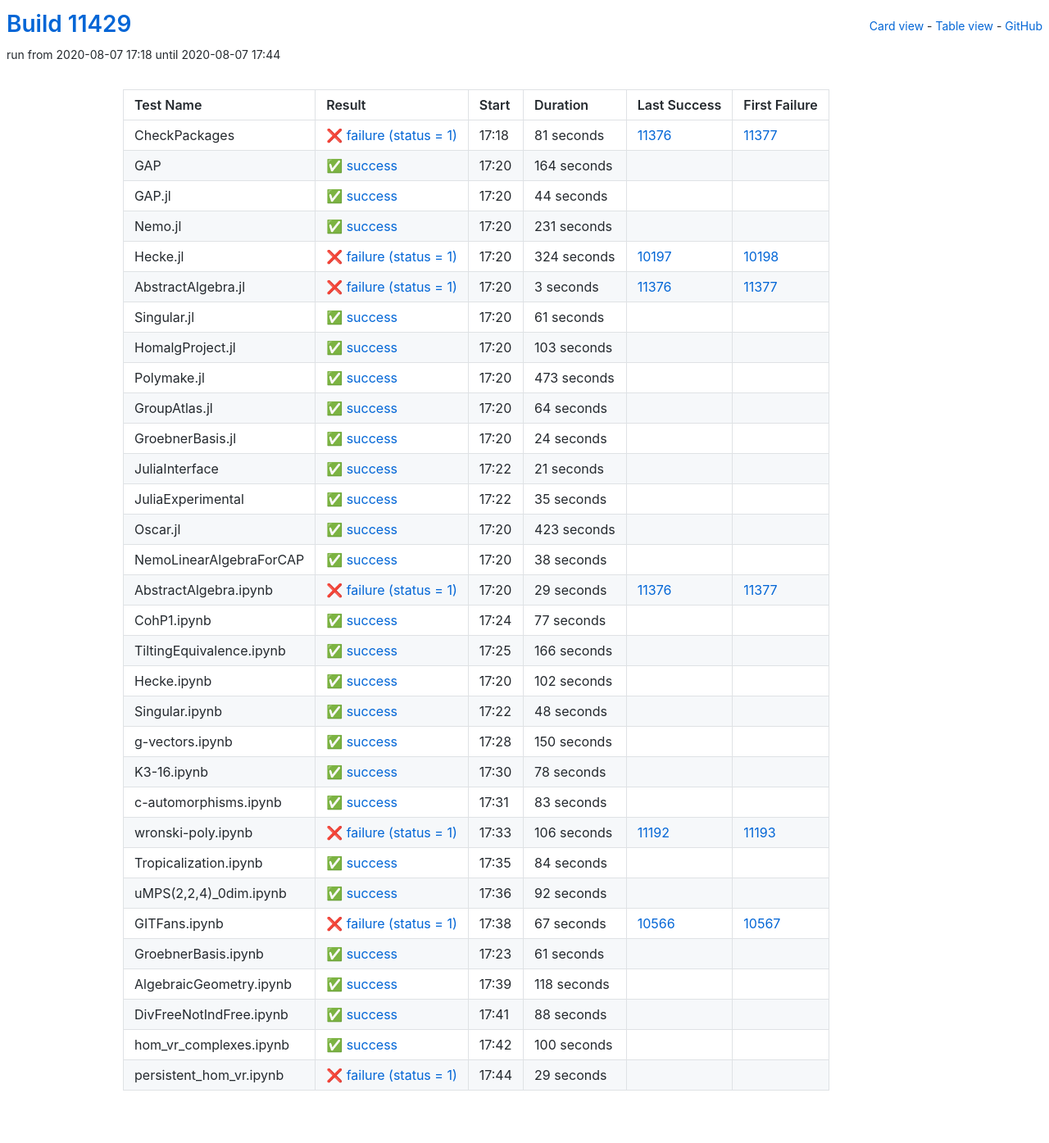
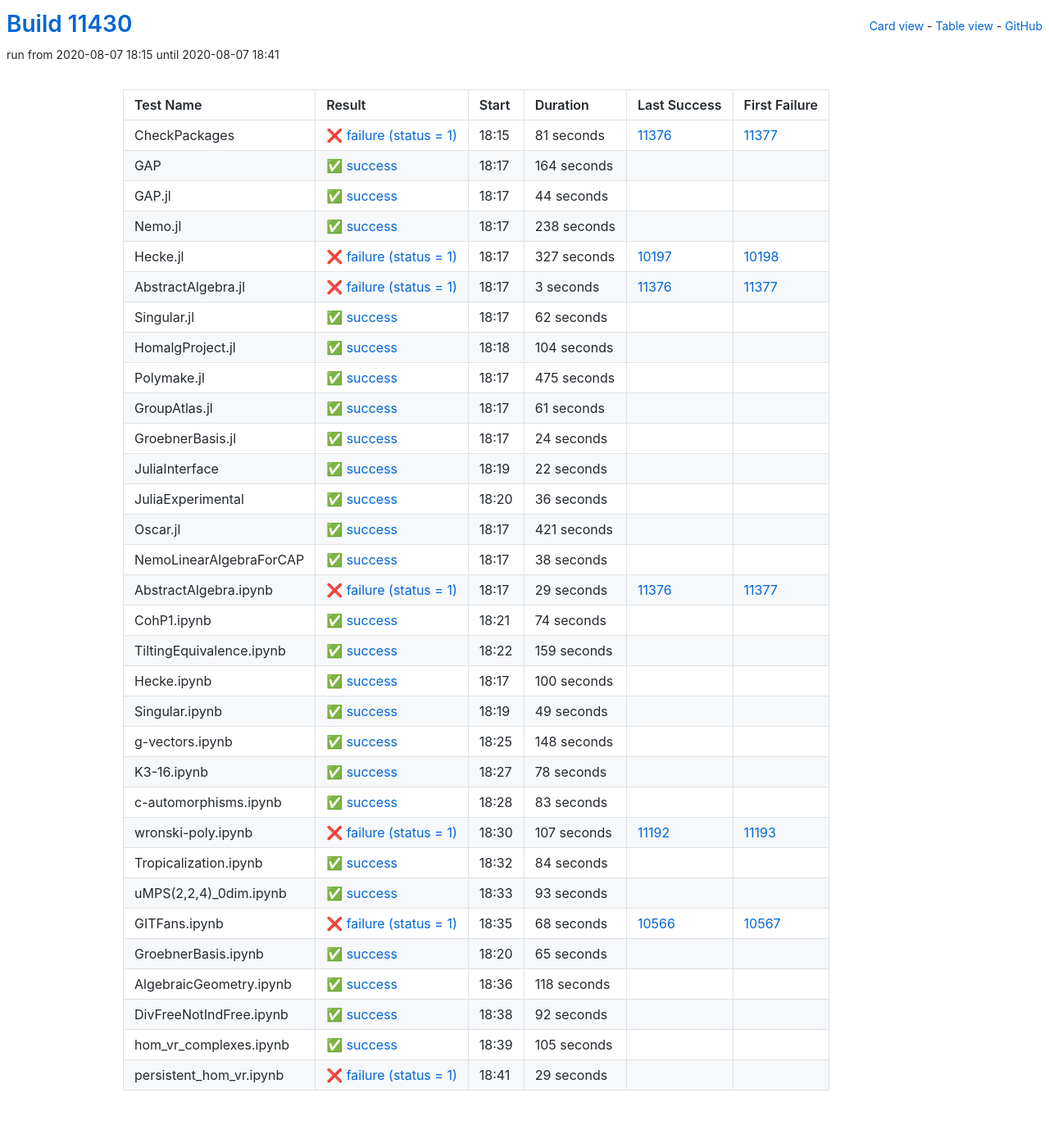
Before and after one commit to oscar-system/oscar-ci-status, a Jekyll site: the page built from table.html, in a window 1280 px wide. Shown: the whole page at 82% size. Built offline with Jekyll 4.4.1, drawn with Linux system fonts in a browser that asks for light colours.

Commit message:
Build #11430

```diff
--- a/_data/ci.yml
+++ b/_data/ci.yml
@@ -1,6 +1,6 @@
 ---
-build: 11429
-build_url: https://oscarci.mathematik.uni-kl.de/job/oscar/11429/
+build: 11430
+build_url: https://oscarci.mathematik.uni-kl.de/job/oscar/11430/
 job: oscar
 organization: oscar-system
 repo: oscar-ci-status
@@ -8,8 +8,8 @@ repourl: https://github.com/oscar-system/oscar-ci-status
 tests:
 - name: CheckPackages
   id: checkpackages
-  log: https://oscarci.mathematik.uni-kl.de/job/oscar/11429/artifact/logs/build-11429/CheckPackages.log
-  start: 2020-08-07 17:18
+  log: https://oscarci.mathematik.uni-kl.de/job/oscar/11430/artifact/logs/build-11430/CheckPackages.log
+  start: 2020-08-07 18:15
   success: false
   exitcode: 1
   status: failure
@@ -20,8 +20,8 @@ tests:
   first_failure_url: https://oscarci.mathematik.uni-kl.de/job/oscar/11377/
 - name: GAP
   id: gap
-  log: https://oscarci.mathematik.uni-kl.de/job/oscar/11429/artifact/logs/build-11429/GAP.log
-  start: 2020-08-07 17:20
+  log: https://oscarci.mathematik.uni-kl.de/job/oscar/11430/artifact/logs/build-11430/GAP.log
+  start: 2020-08-07 18:17
   success: true
   exitcode: 0
   status: success
@@ -32,8 +32,8 @@ tests:
   first_failure_url:
 - name: GAP.jl
   id: gap-jl
-  log: https://oscarci.mathematik.uni-kl.de/job/oscar/11429/artifact/logs/build-11429/GAP.jl.log
-  start: 2020-08-07 17:20
+  log: https://oscarci.mathematik.uni-kl.de/job/oscar/11430/artifact/logs/build-11430/GAP.jl.log
+  start: 2020-08-07 18:17
   success: true
   exitcode: 0
   status: success
@@ -44,32 +44,32 @@ tests:
   first_failure_url:
 - name: Nemo.jl
   id: nemo-jl
-  log: https://oscarci.mathematik.uni-kl.de/job/oscar/11429/artifact/logs/build-11429/Nemo.jl.log
-  start: 2020-08-07 17:20
+  log: https://oscarci.mathematik.uni-kl.de/job/oscar/11430/artifact/logs/build-11430/Nemo.jl.log
+  start: 2020-08-07 18:17
   success: true
   exitcode: 0
   status: success
-  duration: 231
+  duration: 238
   last_success: false
   last_success_url:
   first_failure: false
   first_failure_url:
 - name: Hecke.jl
   id: hecke-jl
-  log: https://oscarci.mathematik.uni-kl.de/job/oscar/11429/artifact/logs/build-11429/Hecke.jl.log
-  start: 2020-08-07 17:20
+  log: https://oscarci.mathematik.uni-kl.de/job/oscar/11430/artifact/logs/build-11430/Hecke.jl.log
+  start: 2020-08-07 18:17
   success: false
   exitcode: 1
   status: failure
-  duration: 324
+  duration: 327
   last_success: 10197
   last_success_url: https://oscarci.mathematik.uni-kl.de/job/oscar/10197/
   first_failure: 10198
   first_failure_url: https://oscarci.mathematik.uni-kl.de/job/oscar/10198/
 - name: AbstractAlgebra.jl
   id: abstractalgebra-jl
-  log: https://oscarci.mathematik.uni-kl.de/job/oscar/11429/artifact/logs/build-11429/AbstractAlgebra.jl.log
-  start: 2020-08-07 17:20
+  log: https://oscarci.mathematik.uni-kl.de/job/oscar/11430/artifact/logs/build-11430/AbstractAlgebra.jl.log
+  start: 2020-08-07 18:17
   success: false
   exitcode: 1
   status: failure
@@ -80,8 +80,44 @@ tests:
   first_failure_url: https://oscarci.mathematik.uni-kl.de/job/oscar/11377/
 - name: Singular.jl
   id: singular-jl
-  log: https://oscarci.mathematik.uni-kl.de/job/oscar/11429/artifact/logs/build-11429/Singular.jl.log
-  start: 2020-08-07 17:20
+  log: https://oscarci.mathematik.uni-kl.de/job/oscar/11430/artifact/logs/build-11430/Singular.jl.log
+  start: 2020-08-07 18:17
+  success: true
+  exitcode: 0
+  status: success
+  duration: 62
+  last_success: false
+  last_success_url:
+  first_failure: false
+  first_failure_url:
+- name: HomalgProject.jl
+  id: homalgproject-jl
+  log: https://oscarci.mathematik.uni-kl.de/job/oscar/11430/artifact/logs/build-11430/HomalgProject.jl.log
+  start: 2020-08-07 18:18
+  success: true
+  exitcode: 0
+  status: success
+  duration: 104
+  last_success: false
+  last_success_url:
+  first_failure: false
+  first_failure_url:
+- name: Polymake.jl
+  id: polymake-jl
+  log: https://oscarci.mathematik.uni-kl.de/job/oscar/11430/artifact/logs/build-11430/Polymake.jl.log
+  start: 2020-08-07 18:17
+  success: true
+  exitcode: 0
+  status: success
+  duration: 475
+  last_success: false
+  last_success_url:
+  first_failure: false
+  first_failure_url:
+- name: GroupAtlas.jl
+  id: groupatlas-jl
+  log: https://oscarci.mathematik.uni-kl.de/job/oscar/11430/artifact/logs/build-11430/GroupAtlas.jl.log
+  start: 2020-08-07 18:17
   success: true
   exitcode: 0
   status: success
@@ -90,46 +126,10 @@ tests:
   last_success_url:
   first_failure: false
   first_failure_url:
-- name: HomalgProject.jl
-  id: homalgproject-jl
-  log: https://oscarci.mathematik.uni-kl.de/job/oscar/11429/artifact/logs/build-11429/HomalgProject.jl.log
-  start: 2020-08-07 17:20
-  success: true
-  exitcode: 0
-  status: success
-  duration: 103
-  last_success: false
-  last_success_url:
-  first_failure: false
-  first_failure_url:
-- name: Polymake.jl
-  id: polymake-jl
-  log: https://oscarci.mathematik.uni-kl.de/job/oscar/11429/artifact/logs/build-11429/Polymake.jl.log
-  start: 2020-08-07 17:20
-  success: true
-  exitcode: 0
-  status: success
-  duration: 473
-  last_success: false
-  last_success_url:
-  first_failure: false
-  first_failure_url:
-- name: GroupAtlas.jl
-  id: groupatlas-jl
-  log: https://oscarci.mathematik.uni-kl.de/job/oscar/11429/artifact/logs/build-11429/GroupAtlas.jl.log
-  start: 2020-08-07 17:20
-  success: true
-  exitcode: 0
-  status: success
-  duration: 64
-  last_success: false
-  last_success_url:
-  first_failure: false
-  first_failure_url:
 - name: GroebnerBasis.jl
   id: groebnerbasis-jl
-  log: https://oscarci.mathematik.uni-kl.de/job/oscar/11429/artifact/logs/build-11429/GroebnerBasis.jl.log
-  start: 2020-08-07 17:20
+  log: https://oscarci.mathematik.uni-kl.de/job/oscar/11430/artifact/logs/build-11430/GroebnerBasis.jl.log
+  start: 2020-08-07 18:17
   success: true
   exitcode: 0
   status: success
@@ -140,44 +140,44 @@ tests:
   first_failure_url:
 - name: JuliaInterface
   id: juliainterface
-  log: https://oscarci.mathematik.uni-kl.de/job/oscar/11429/artifact/logs/build-11429/JuliaInterface.log
-  start: 2020-08-07 17:22
+  log: https://oscarci.mathematik.uni-kl.de/job/oscar/11430/artifact/logs/build-11430/JuliaInterface.log
+  start: 2020-08-07 18:19
   success: true
   exitcode: 0
   status: success
-  duration: 21
+  duration: 22
   last_success: false
   last_success_url:
   first_failure: false
   first_failure_url:
 - name: JuliaExperimental
   id: juliaexperimental
-  log: https://oscarci.mathematik.uni-kl.de/job/oscar/11429/artifact/logs/build-11429/JuliaExperimental.log
-  start: 2020-08-07 17:22
+  log: https://oscarci.mathematik.uni-kl.de/job/oscar/11430/artifact/logs/build-11430/JuliaExperimental.log
+  start: 2020-08-07 18:20
   success: true
   exitcode: 0
   status: success
-  duration: 35
+  duration: 36
   last_success: false
   last_success_url:
   first_failure: false
   first_failure_url:
 - name: Oscar.jl
   id: oscar-jl
-  log: https://oscarci.mathematik.uni-kl.de/job/oscar/11429/artifact/logs/build-11429/Oscar.jl.log
-  start: 2020-08-07 17:20
+  log: https://oscarci.mathematik.uni-kl.de/job/oscar/11430/artifact/logs/build-11430/Oscar.jl.log
+  start: 2020-08-07 18:17
   success: true
   exitcode: 0
   status: success
-  duration: 423
+  duration: 421
   last_success: false
   last_success_url:
   first_failure: false
   first_failure_url:
 - name: NemoLinearAlgebraForCAP
   id: nemolinearalgebraforcap
-  log: https://oscarci.mathematik.uni-kl.de/job/oscar/11429/artifact/logs/build-11429/NemoLinearAlgebraForCAP.log
-  start: 2020-08-07 17:20
+  log: https://oscarci.mathematik.uni-kl.de/job/oscar/11430/artifact/logs/build-11430/NemoLinearAlgebraForCAP.log
+  start: 2020-08-07 18:17
   success: true
   exitcode: 0
   status: success
@@ -188,8 +188,8 @@ tests:
   first_failure_url:
 - name: AbstractAlgebra.ipynb
   id: abstractalgebra-ipynb
-  log: https://oscarci.mathematik.uni-kl.de/job/oscar/11429/artifact/logs/build-11429/AbstractAlgebra.ipynb.log
-  start: 2020-08-07 17:20
+  log: https://oscarci.mathematik.uni-kl.de/job/oscar/11430/artifact/logs/build-11430/AbstractAlgebra.ipynb.log
+  start: 2020-08-07 18:17
   success: false
   exitcode: 1
   status: failure
@@ -200,68 +200,68 @@ tests:
   first_failure_url: https://oscarci.mathematik.uni-kl.de/job/oscar/11377/
 - name: CohP1.ipynb
   id: cohp1-ipynb
-  log: https://oscarci.mathematik.uni-kl.de/job/oscar/11429/artifact/logs/build-11429/CohP1.ipynb.log
-  start: 2020-08-07 17:24
+  log: https://oscarci.mathematik.uni-kl.de/job/oscar/11430/artifact/logs/build-11430/CohP1.ipynb.log
+  start: 2020-08-07 18:21
   success: true
   exitcode: 0
   status: success
-  duration: 77
+  duration: 74
   last_success: false
   last_success_url:
   first_failure: false
   first_failure_url:
 - name: TiltingEquivalence.ipynb
   id: tiltingequivalence-ipynb
-  log: https://oscarci.mathematik.uni-kl.de/job/oscar/11429/artifact/logs/build-11429/TiltingEquivalence.ipynb.log
-  start: 2020-08-07 17:25
+  log: https://oscarci.mathematik.uni-kl.de/job/oscar/11430/artifact/logs/build-11430/TiltingEquivalence.ipynb.log
+  start: 2020-08-07 18:22
   success: true
   exitcode: 0
   status: success
-  duration: 166
+  duration: 159
   last_success: false
   last_success_url:
   first_failure: false
   first_failure_url:
 - name: Hecke.ipynb
   id: hecke-ipynb
-  log: https://oscarci.mathematik.uni-kl.de/job/oscar/11429/artifact/logs/build-11429/Hecke.ipynb.log
-  start: 2020-08-07 17:20
+  log: https://oscarci.mathematik.uni-kl.de/job/oscar/11430/artifact/logs/build-11430/Hecke.ipynb.log
+  start: 2020-08-07 18:17
   success: true
   exitcode: 0
   status: success
-  duration: 102
+  duration: 100
   last_success: false
   last_success_url:
   first_failure: false
   first_failure_url:
 - name: Singular.ipynb
   id: singular-ipynb
-  log: https://oscarci.mathematik.uni-kl.de/job/oscar/11429/artifact/logs/build-11429/Singular.ipynb.log
-  start: 2020-08-07 17:22
+  log: https://oscarci.mathematik.uni-kl.de/job/oscar/11430/artifact/logs/build-11430/Singular.ipynb.log
+  start: 2020-08-07 18:19
   success: true
   exitcode: 0
   status: success
-  duration: 48
+  duration: 49
   last_success: false
   last_success_url:
   first_failure: false
   first_failure_url:
 - name: g-vectors.ipynb
   id: g-vectors-ipynb
-  log: https://oscarci.mathematik.uni-kl.de/job/oscar/11429/artifact/logs/build-11429/g-vectors.ipynb.log
-  start: 2020-08-07 17:28
+  log: https://oscarci.mathematik.uni-kl.de/job/oscar/11430/artifact/logs/build-11430/g-vectors.ipynb.log
+  start: 2020-08-07 18:25
   success: true
   exitcode: 0
   status: success
-  duration: 150
+  duration: 148
   last_success: false
   last_success_url:
   first_failure: false
   first_failure_url:
 - name: K3-16.ipynb
   id: k3-16-ipynb
-  log: https://oscarci.mathematik.uni-kl.de/job/oscar/11429/artifact/logs/build-11429/K3-16.ipynb.log
-  start: 2020-08-07 17:30
+  log: https://oscarci.mathematik.uni-kl.de/job/oscar/11430/artifact/logs/build-11430/K3-16.ipynb.log
+  start: 2020-08-07 18:27
   success: true
   exitcode: 0
   status: success
@@ -272,8 +272,8 @@ tests:
   first_failure_url:
 - name: c-automorphisms.ipynb
   id: c-automorphisms-ipynb
-  log: https://oscarci.mathematik.uni-kl.de/job/oscar/11429/artifact/logs/build-11429/c-automorphisms.ipynb.log
-  start: 2020-08-07 17:31
+  log: https://oscarci.mathematik.uni-kl.de/job/oscar/11430/artifact/logs/build-11430/c-automorphisms.ipynb.log
+  start: 2020-08-07 18:28
   success: true
   exitcode: 0
   status: success
@@ -284,20 +284,20 @@ tests:
   first_failure_url:
 - name: wronski-poly.ipynb
   id: wronski-poly-ipynb
-  log: https://oscarci.mathematik.uni-kl.de/job/oscar/11429/artifact/logs/build-11429/wronski-poly.ipynb.log
-  start: 2020-08-07 17:33
+  log: https://oscarci.mathematik.uni-kl.de/job/oscar/11430/artifact/logs/build-11430/wronski-poly.ipynb.log
+  start: 2020-08-07 18:30
   success: false
   exitcode: 1
   status: failure
-  duration: 106
+  duration: 107
   last_success: 11192
   last_success_url: https://oscarci.mathematik.uni-kl.de/job/oscar/11192/
   first_failure: 11193
   first_failure_url: https://oscarci.mathematik.uni-kl.de/job/oscar/11193/
 - name: Tropicalization.ipynb
   id: tropicalization-ipynb
-  log: https://oscarci.mathematik.uni-kl.de/job/oscar/11429/artifact/logs/build-11429/Tropicalization.ipynb.log
-  start: 2020-08-07 17:35
+  log: https://oscarci.mathematik.uni-kl.de/job/oscar/11430/artifact/logs/build-11430/Tropicalization.ipynb.log
+  start: 2020-08-07 18:32
   success: true
   exitcode: 0
   status: success
@@ -308,44 +308,44 @@ tests:
   first_failure_url:
 - name: uMPS(2,2,4)_0dim.ipynb
   id: umps-2-2-4-0dim-ipynb
-  log: https://oscarci.mathematik.uni-kl.de/job/oscar/11429/artifact/logs/build-11429/uMPS-2-2-4-_0dim.ipynb.log
-  start: 2020-08-07 17:36
+  log: https://oscarci.mathematik.uni-kl.de/job/oscar/11430/artifact/logs/build-11430/uMPS-2-2-4-_0dim.ipynb.log
+  start: 2020-08-07 18:33
   success: true
   exitcode: 0
   status: success
-  duration: 92
+  duration: 93
   last_success: false
   last_success_url:
   first_failure: false
   first_failure_url:
 - name: GITFans.ipynb
   id: gitfans-ipynb
-  log: https://oscarci.mathematik.uni-kl.de/job/oscar/11429/artifact/logs/build-11429/GITFans.ipynb.log
-  start: 2020-08-07 17:38
+  log: https://oscarci.mathematik.uni-kl.de/job/oscar/11430/artifact/logs/build-11430/GITFans.ipynb.log
+  start: 2020-08-07 18:35
   success: false
   exitcode: 1
   status: failure
-  duration: 67
+  duration: 68
   last_success: 10566
   last_success_url: https://oscarci.mathematik.uni-kl.de/job/oscar/10566/
   first_failure: 10567
   first_failure_url: https://oscarci.mathematik.uni-kl.de/job/oscar/10567/
 - name: GroebnerBasis.ipynb
   id: groebnerbasis-ipynb
-  log: https://oscarci.mathematik.uni-kl.de/job/oscar/11429/artifact/logs/build-11429/GroebnerBasis.ipynb.log
-  start: 2020-08-07 17:23
+  log: https://oscarci.mathematik.uni-kl.de/job/oscar/11430/artifact/logs/build-11430/GroebnerBasis.ipynb.log
+  start: 2020-08-07 18:20
   success: true
   exitcode: 0
   status: success
-  duration: 61
+  duration: 65
   last_success: false
   last_success_url:
   first_failure: false
   first_failure_url:
 - name: AlgebraicGeometry.ipynb
   id: algebraicgeometry-ipynb
-  log: https://oscarci.mathematik.uni-kl.de/job/oscar/11429/artifact/logs/build-11429/AlgebraicGeometry.ipynb.log
-  start: 2020-08-07 17:39
+  log: https://oscarci.mathematik.uni-kl.de/job/oscar/11430/artifact/logs/build-11430/AlgebraicGeometry.ipynb.log
+  start: 2020-08-07 18:36
   success: true
   exitcode: 0
   status: success
@@ -356,32 +356,32 @@ tests:
   first_failure_url:
 - name: DivFreeNotIndFree.ipynb
   id: divfreenotindfree-ipynb
-  log: https://oscarci.mathematik.uni-kl.de/job/oscar/11429/artifact/logs/build-11429/DivFreeNotIndFree.ipynb.log
-  start: 2020-08-07 17:41
+  log: https://oscarci.mathematik.uni-kl.de/job/oscar/11430/artifact/logs/build-11430/DivFreeNotIndFree.ipynb.log
+  start: 2020-08-07 18:38
   success: true
   exitcode: 0
   status: success
-  duration: 88
+  duration: 92
   last_success: false
   last_success_url:
   first_failure: false
   first_failure_url:
 - name: hom_vr_complexes.ipynb
   id: hom-vr-complexes-ipynb
-  log: https://oscarci.mathematik.uni-kl.de/job/oscar/11429/artifact/logs/build-11429/hom_vr_complexes.ipynb.log
-  start: 2020-08-07 17:42
+  log: https://oscarci.mathematik.uni-kl.de/job/oscar/11430/artifact/logs/build-11430/hom_vr_complexes.ipynb.log
+  start: 2020-08-07 18:39
   success: true
   exitcode: 0
   status: success
-  duration: 100
+  duration: 105
   last_success: false
   last_success_url:
   first_failure: false
   first_failure_url:
 - name: persistent_hom_vr.ipynb
   id: persistent-hom-vr-ipynb
-  log: https://oscarci.mathematik.uni-kl.de/job/oscar/11429/artifact/logs/build-11429/persistent_hom_vr.ipynb.log
-  start: 2020-08-07 17:44
+  log: https://oscarci.mathematik.uni-kl.de/job/oscar/11430/artifact/logs/build-11430/persistent_hom_vr.ipynb.log
+  start: 2020-08-07 18:41
   success: false
   exitcode: 1
   status: failure
```
Also changed, not shown: README.md.
